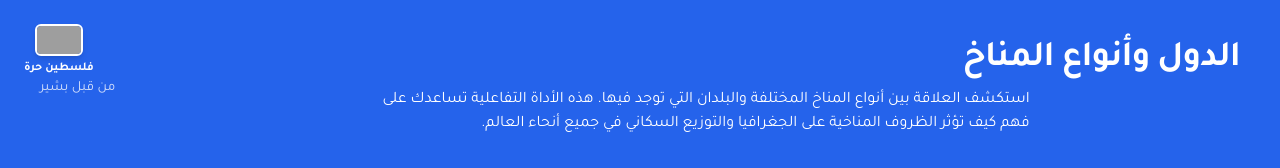
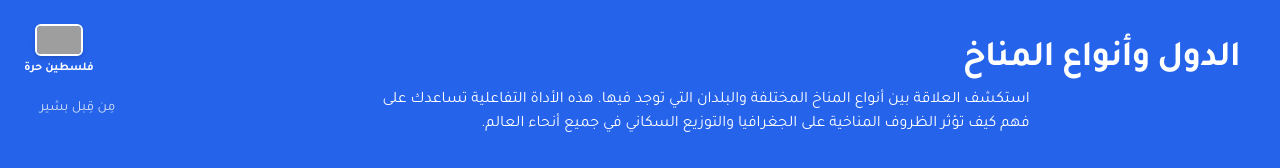
Before and after one commit to beshirswed1/wither, a plain HTML site: page index.html in a window 1280 px wide. Shown: the top 168 px of the page. Drawn offline with nearby package versions, Linux system fonts and the light colour scheme; grey boxes are pictures that could not be loaded.

Commit message:
Add files via upload
نو

```diff
--- a/index.html
+++ b/index.html
@@ -49,7 +49,7 @@
 
             </div>
 
-            <a href="#" class="text-white text-sm opacity-80 hover:opacity-100 transition-opacity mt-2 md:mt-0">من قبل بشير</a>
+            <a href="#" class="text-white text-sm opacity-80 hover:opacity-100 transition-opacity mt-2 md:mt-10">مِن قِبل بشير</a>
         </div>
 
         <!-- Palestinian flag and solidarity message -->
```
